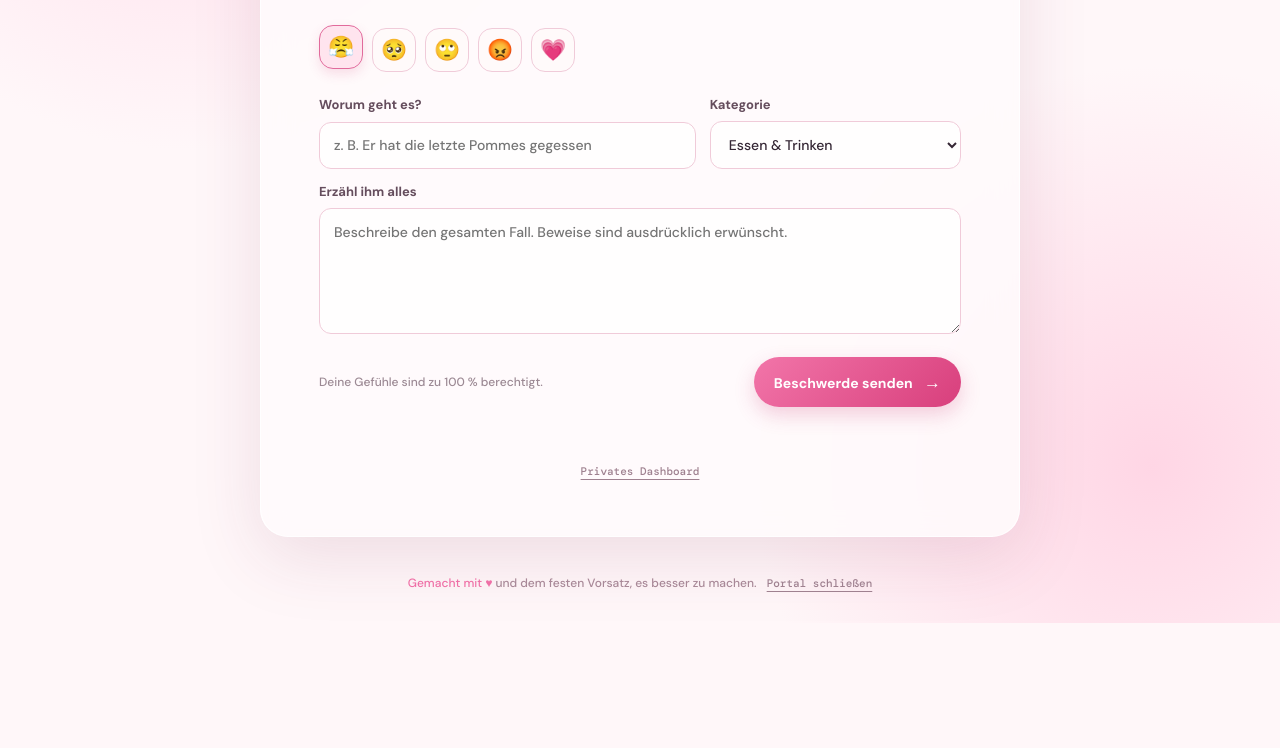
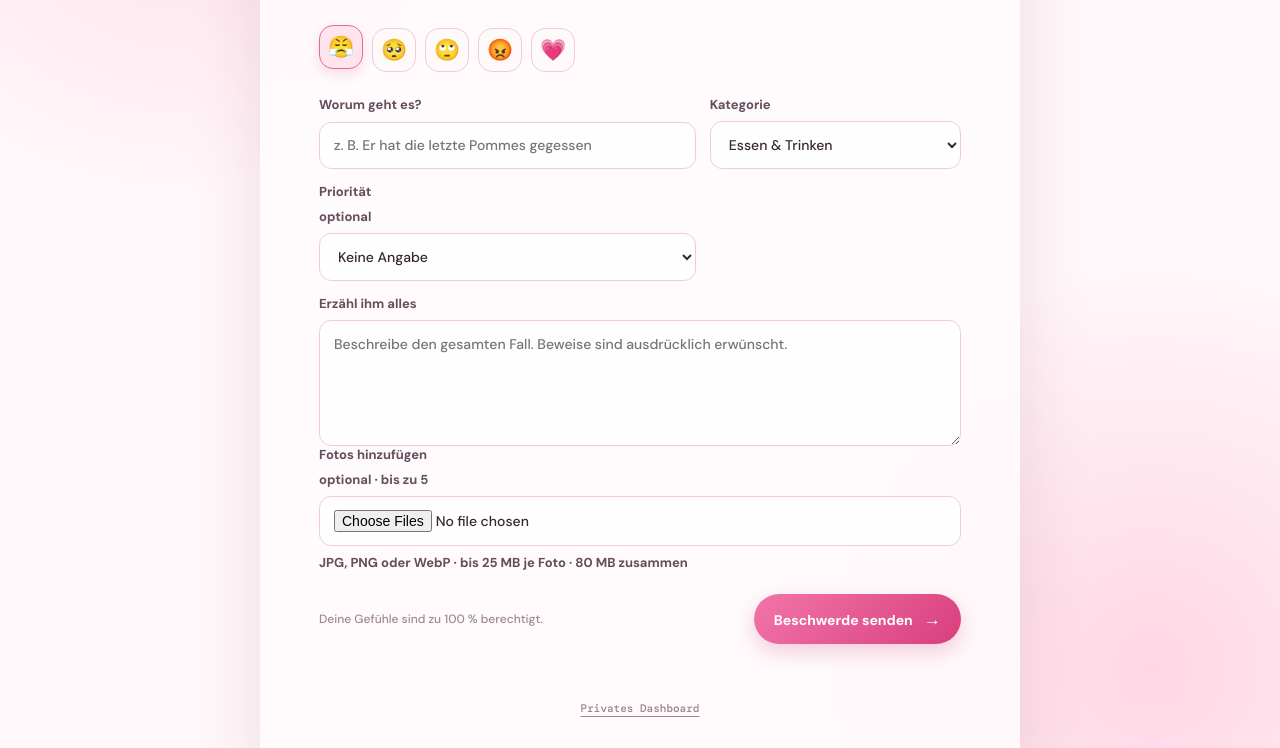
Before and after one commit to qeaoxx/booboo-beschwerde-portal, a website: page public/index.html in a window 1280 px wide. Shown: the part 421-1169 px from the top of the page. Before the commit the page ends 1044 px from the top, so only its background shows below. Drawn offline with nearby package versions, Linux system fonts and the light colour scheme; a web font is replaced by a local one.

Commit message:
feat: add photo uploads and complaint priority

```diff
--- a/public/index.html
+++ b/public/index.html
@@ -34,9 +34,16 @@
             <label>Kategorie
               <select id="category" name="category"><option>Essen &amp; Trinken</option><option>Zu spät kommen</option><option>Nachrichten &amp; Antworten</option><option>Aufmerksamkeit &amp; Zuneigung</option><option>Date-Night-Vergehen</option><option>Haushalt &amp; Ordnung</option><option>Vergessene Versprechen</option><option>Unnötige Diskussion</option><option>Unangebrachtes Verhalten</option><option>Geschenk- oder Blumenmangel</option><option>Andere sehr ernste Angelegenheit</option></select>
             </label>
+            <label>Priorität <span class="optional">optional</span>
+              <select id="priority" name="priority"><option value="">Keine Angabe</option><option value="low">Entspannt</option><option value="normal">Normal</option><option value="high">Wichtig</option><option value="urgent">Dringend</option></select>
+            </label>
           </div>
           <label class="details">Erzähl ihm alles
             <textarea id="details" name="details" maxlength="2500" placeholder="Beschreibe den gesamten Fall. Beweise sind ausdrücklich erwünscht." required></textarea>
+          </label>
+          <label class="upload-field">Fotos hinzufügen <span class="optional">optional · bis zu 5</span>
+            <input id="photos" name="photos" type="file" accept="image/jpeg,image/png,image/webp" multiple />
+            <span id="photo-count" class="upload-hint">JPG, PNG oder WebP · bis 25 MB je Foto · 80 MB zusammen</span>
           </label>
           <div class="form-bottom"><p class="tiny">Deine Gefühle sind zu 100 % berechtigt.</p><button id="submit-button" class="primary" type="submit">Beschwerde senden <span>→</span></button></div>
           <p id="form-message" class="form-message" role="status"></p>
```
